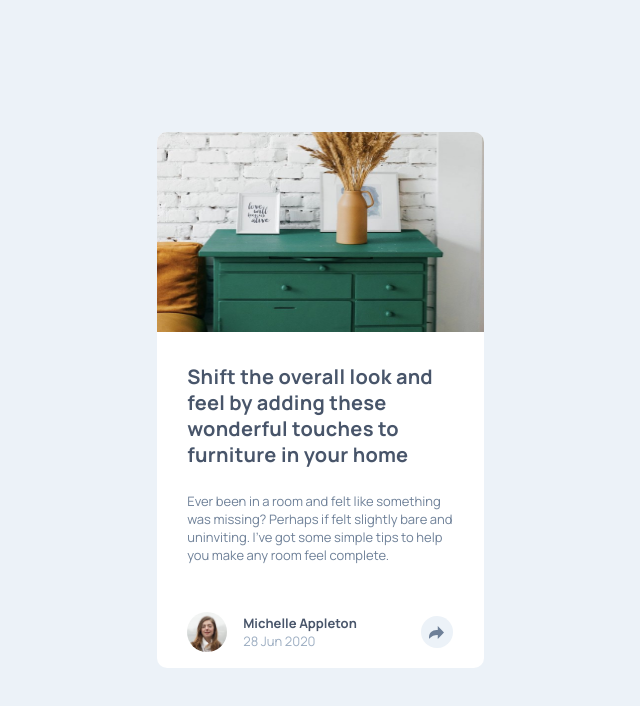
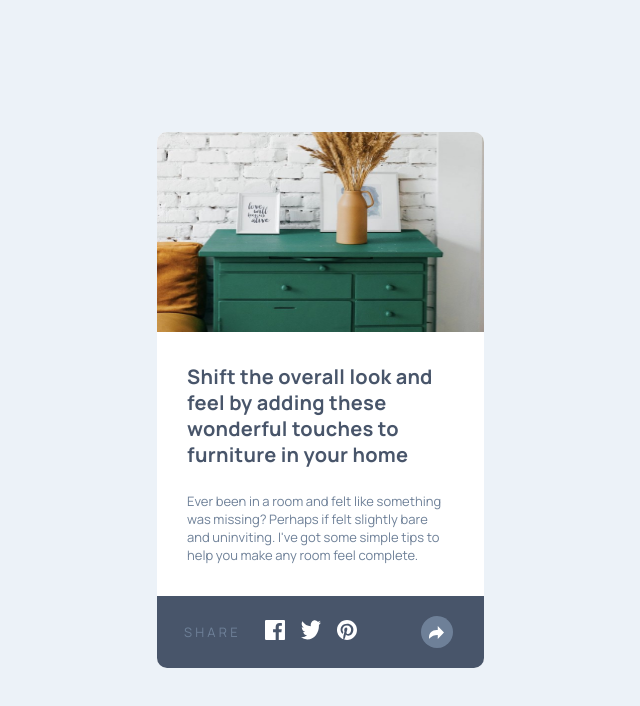
Before and after one commit to ShixuLuo/frontend-article-preview-card, a plain HTML site: page index.html in a window 1280 px wide. Both pictures are taken after a click on the button 756 px from the left and 632 px from the top of the page. Shown: the whole page, without its empty margins (320-960 px from the left). Drawn offline with Linux system fonts and the light colour scheme.

Commit message:
feat: add active styles

```diff
--- a/index.html
+++ b/index.html
@@ -9,6 +9,7 @@
   <link href="https://fonts.googleapis.com/css2?family=Manrope:wght@200..800&display=swap" rel="stylesheet">
   <link rel="icon" type="image/png" sizes="32x32" href="./images/favicon-32x32.png">
   <link rel="stylesheet" href="styles.css">
+  <script src="main.js" defer></script>
 
   <title>Frontend Mentor | Article preview component</title>
 
@@ -33,7 +34,17 @@
               <p class="card__body__footer__author-info__content__date">28 Jun 2020</p>
             </div>
           </div>
-          <button class="card__body__footer__share"></button>
+          <div class="card__body__footer__share">
+            <button class="card__body__footer__share__button"> </button>
+            <div class="card__body__footer__share__links">
+              <p>SHARE</p>
+              <div>
+                <a href="#"><img src="images/icon-facebook.svg" alt="facebook"></a>
+                <a href="#"><img src="images/icon-twitter.svg" alt="twitter"></a>
+                <a href="#"><img src="images/icon-pinterest.svg" alt="pinterest"></a>
+              </div>
+            </div>
+          </div>
         </div>
       </div>
     </div>
--- /dev/null
+++ b/main.js
@@ -0,0 +1,6 @@
+const button = document.querySelector(".card__body__footer__share__button");
+button.addEventListener("click", (e) => {
+  const popup = document.querySelector(".card__body__footer__share__links");
+  popup.classList.toggle("card__body__footer__share__links--active");
+  e.currentTarget.classList.toggle("card__body__footer__share__button--active");
+});
--- a/styles.css
+++ b/styles.css
@@ -105,6 +105,13 @@ main {
   width: 32px;
   height: 32px;
 
+  position: relative;
+}
+
+.card__body__footer__share__button {
+  width: 100%;
+  height: 100%;
+
   border: 0px;
   border-radius: 50%;
   background-color: var(--color-grey-200);
@@ -112,6 +119,13 @@ main {
   background-repeat: no-repeat;
   background-position: center;
   background-size: 15px 13px;
+  z-index: 2;
+  position: relative;
+}
+
+.card__body__footer__share__button--active {
+  background-image: url("images/icon-share-active.svg");
+  background-color: var(--color-grey-500);
 }
 
 /* fonts */
@@ -129,7 +143,7 @@ p {
   font-size: 13px;
   font-weight: medium;
   line-height: 140%;
-  letter-spacing: 0.12%;
+  letter-spacing: 0.0012em;
   color: var(--color-grey-500);
 }
 
@@ -141,3 +155,43 @@ p.card__body__footer__author-info__content__author {
 p.card__body__footer__author-info__content__date {
   color: var(--color-grey-400);
 }
+
+/* tooltip */
+.card__body__footer__share__links {
+  display: none;
+}
+
+.card__body__footer__share__links--active {
+  padding-bottom: var(--spacing-300);
+  padding-top: var(--spacing-300);
+  padding-left: var(--spacing-2000);
+  padding-right: 100vw;
+
+  display: flex;
+  align-items: center;
+  gap: var(--spacing-300);
+
+  background-color: var(--color-grey-900);
+
+  position: absolute;
+  transform: translate(-100%, -50%);
+  left: calc(-64px + 100vw);
+  top: 50%;
+  z-index: 1;
+}
+
+.card__body__footer__share__links--active div {
+  display: flex;
+  align-items: center;
+  gap: var(--spacing-200);
+}
+
+.card__body__footer__share__links--active p {
+  letter-spacing: 0.25em;
+
+}
+
+.card__body__footer__share__links--active img {
+  width: 20px;
+  height: 20px;
+}
```
Also changed, not shown: images/icon-share-active.svg (added).
